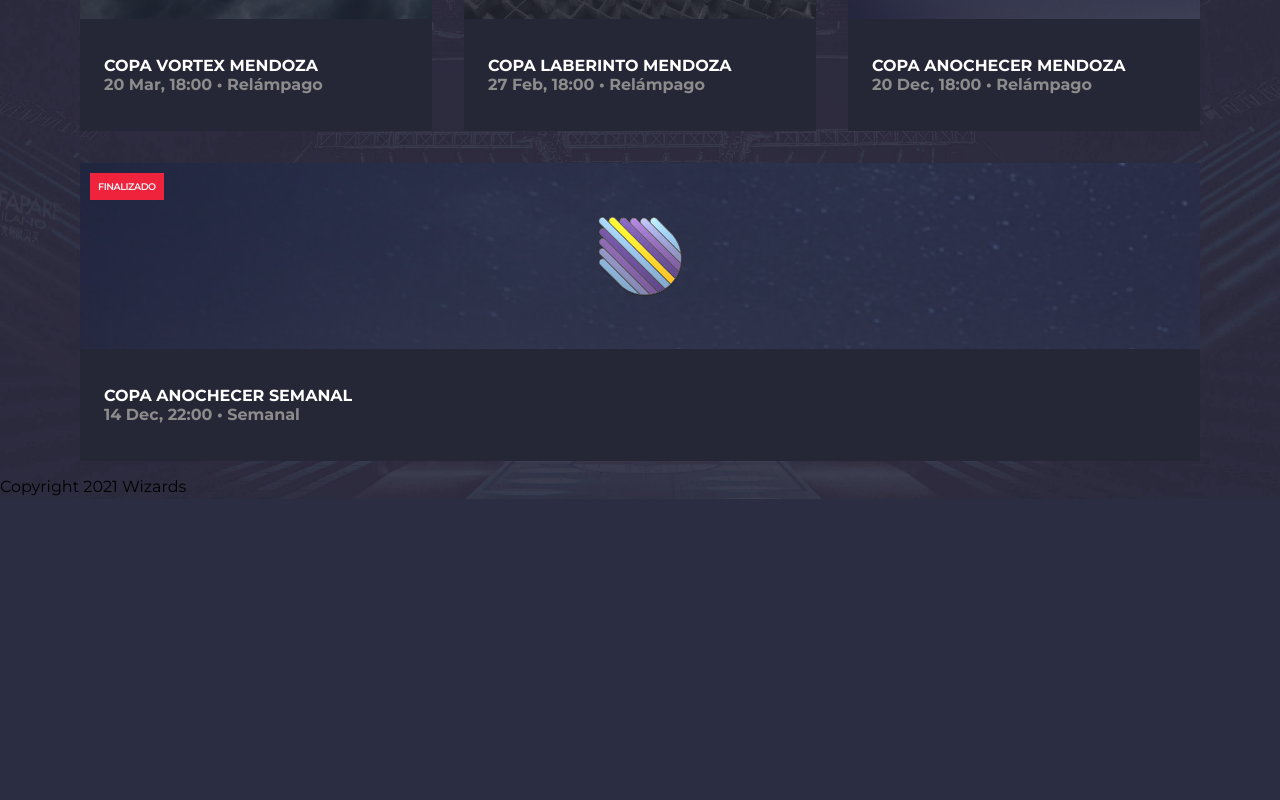
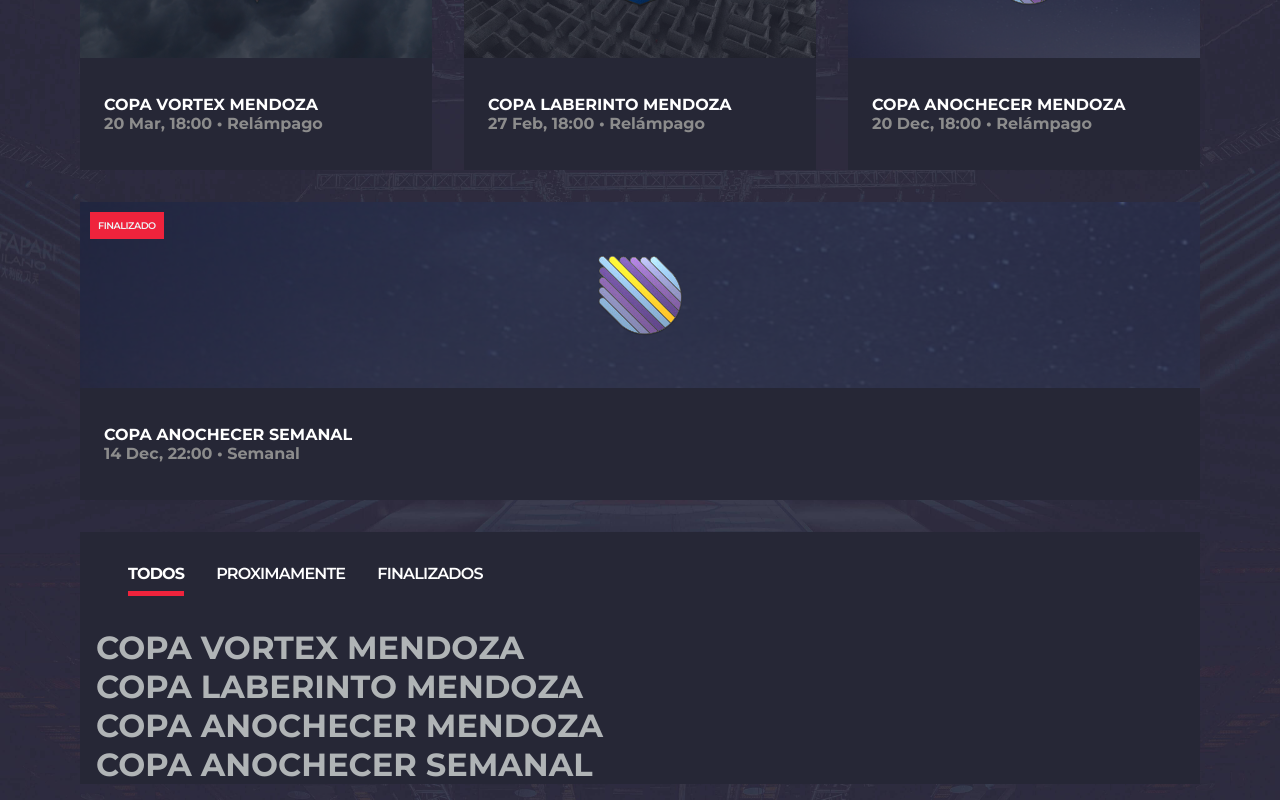
Before and after one commit to AgustinHenriquez/goarena-next, a Next.js app: page /torneos in a window 1280 px wide. Shown: the part 301-1101 px from the top of the page. Before the commit the page ends 800 px from the top, so only its background shows below. Built offline with nearby package versions, Linux system fonts and the light colour scheme.

Commit message:
tournament filter

```diff
--- a/components/Layout.js
+++ b/components/Layout.js
@@ -8,7 +8,7 @@ const Layout = ({children}) => {
         <div className="container">
           {children}
         </div>
-      <Footer/>
+
     </div>
 
    );
--- /dev/null
+++ b/components/TournamentList.js
@@ -0,0 +1,30 @@
+import {tournaments} from '../pages/api/tournamentState'
+import {useState} from 'react'
+const TournamentList = () => {
+  const [filter, setFilter] = useState('todos');
+  const navHandler = (event) => {
+    setFilter(event.target.id)
+  }
+  const active = { borderBottom: '5px solid #ef233c', fontWeight: '700' }
+  const filterStyles = [
+    filter === 'todos'? active : {},
+    filter === 'proximamente'? active : {},
+    filter === 'finalizados'? active : {},
+  ]
+  return (
+    <div className="tournamentList">
+      <ul className="filter">
+        <li id="todos" onClick={navHandler} style={filterStyles[0]}>TODOS</li>
+        <li id="INSCRIPCIONES ABIERTAS"onClick={navHandler} style={filterStyles[1]}>PROXIMAMENTE</li>
+        <li id="FINALIZADO" onClick={navHandler} style={filterStyles[2]}>FINALIZADOS</li>
+      </ul>
+    <div className="list">
+      {tournaments.filter(torneo=> filter==='todos' || torneo.status === filter).map(tournament => (
+        <h1>{tournament.title}</h1>
+      ))}
+    </div>
+    </div>
+   );
+}
+
+export default TournamentList;
--- a/components/TournamentPage.js
+++ b/components/TournamentPage.js
@@ -51,10 +51,9 @@ const TournamentPage = ({ tournament }) => {
           <Podium results={results}/>
           <div className="links">
             <a href={`https://silph.gg/tournaments/host/`+ link.slice(-4)} target="_blank"><button id="resultsLink">RESULTADOS</button></a>
-            <a href="https://silph.gg/c/74365a42/leaderboard" target="_blank"><button id="resultsLink">TABLA</button></a>
+            <a href="https://silph.gg/c/74365a42/leaderboard" target="_blank"><button id="resultsLink">RANKING</button></a>
           </div>
         </div>
-
       )}
     </div>
    );
--- a/pages/torneos/index.js
+++ b/pages/torneos/index.js
@@ -1,8 +1,8 @@
 import Head from 'next/head'
 import Link from 'next/link'
 
-import Spotlight from '../../components/Spotlight'
-
+import Spotlight from '../../components/Spotlight';
+import TournamentList from '../../components/TournamentList';
 import { tournaments } from "../api/tournamentState";
 
 const Torneos = () => {
@@ -10,6 +10,7 @@ const Torneos = () => {
 
   return (
     <div className="torneos">
+      <h1>TORNEOS DESTACADOS</h1>
       <div className="spotlightTournaments">
         {spotlightTournaments.map((tournament) => (
           <Link href={'/torneos/' + tournament.id} key={tournament.id}>
@@ -18,8 +19,8 @@ const Torneos = () => {
             </a>
           </Link>
         ))}
-
       </div>
+      <TournamentList />
     </div>
    );
 }
--- a/styles/_Torneos.scss
+++ b/styles/_Torneos.scss
@@ -1,10 +1,14 @@
 .torneos {
+  margin-top: 2rem;
+  h1 {
+    padding: 0rem 1rem;
+    color: #b0b4b6;
+  }
   .spotlightTournaments {
     width: 100%;
     display: flex;
     flex-wrap: wrap;
 
-    margin-top: 2rem;
     overflow: hidden;
   }
   a {
--- /dev/null
+++ b/styles/_TournamentList.scss
@@ -0,0 +1,17 @@
+.tournamentList {
+  background-color: #262736;
+  margin: 1rem;
+  .filter {
+    display: flex;
+    padding: 2rem;
+    list-style-type: none;
+    color: white;
+    font-weight: 600;
+    letter-spacing: -0.05em;
+    li {
+      margin: 0rem 1rem;
+      padding-bottom: 0.5rem;
+      cursor: pointer;
+    }
+  }
+}
--- a/styles/app.scss
+++ b/styles/app.scss
@@ -138,6 +138,7 @@ nav {
 @import './HeroBanner';
 @import './FeaturedTournament';
 @import './TournamentPage';
+@import './TournamentList';
 @import './Spotlight';
 @import './Podium';
 @import './Liga';
```
